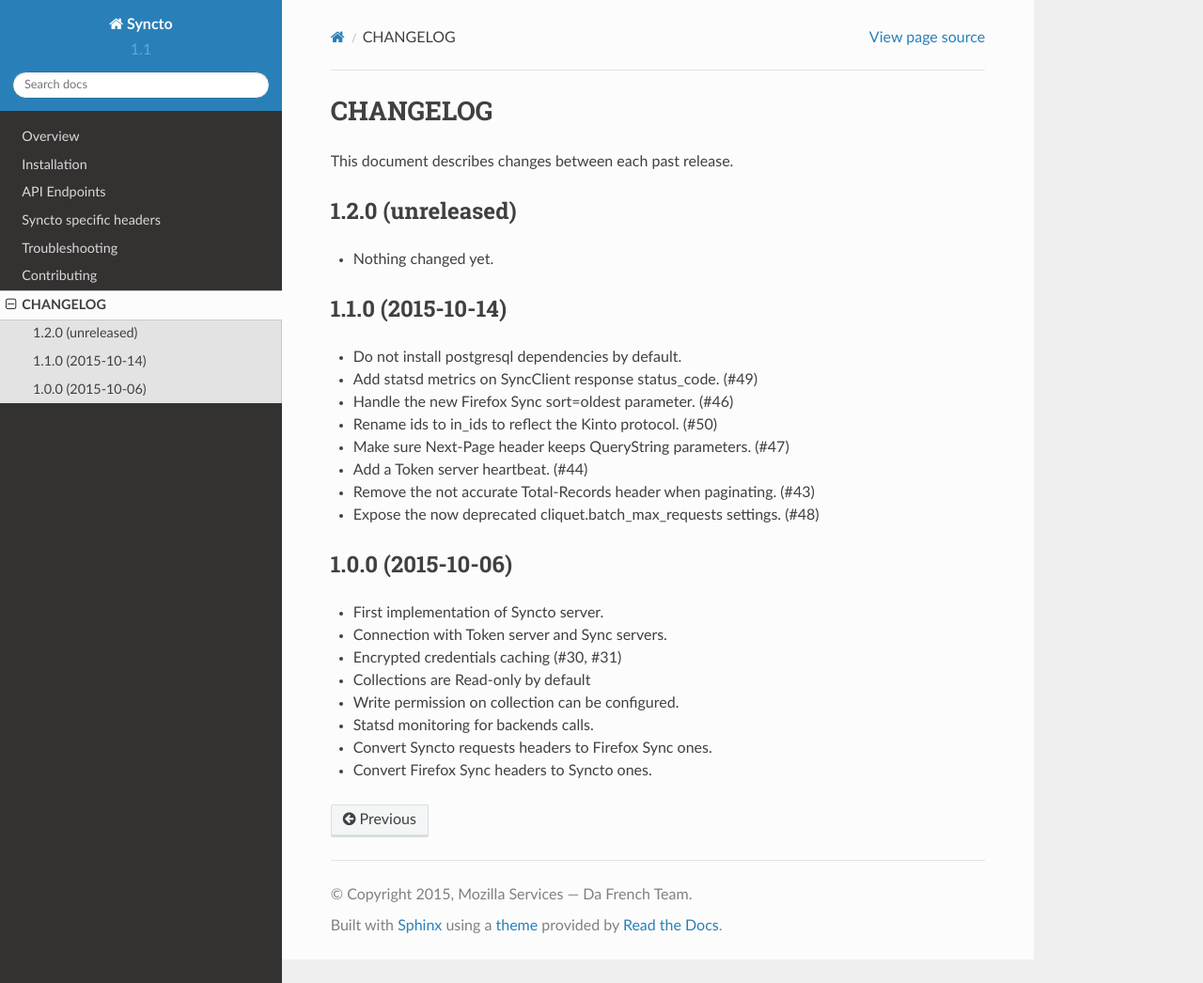
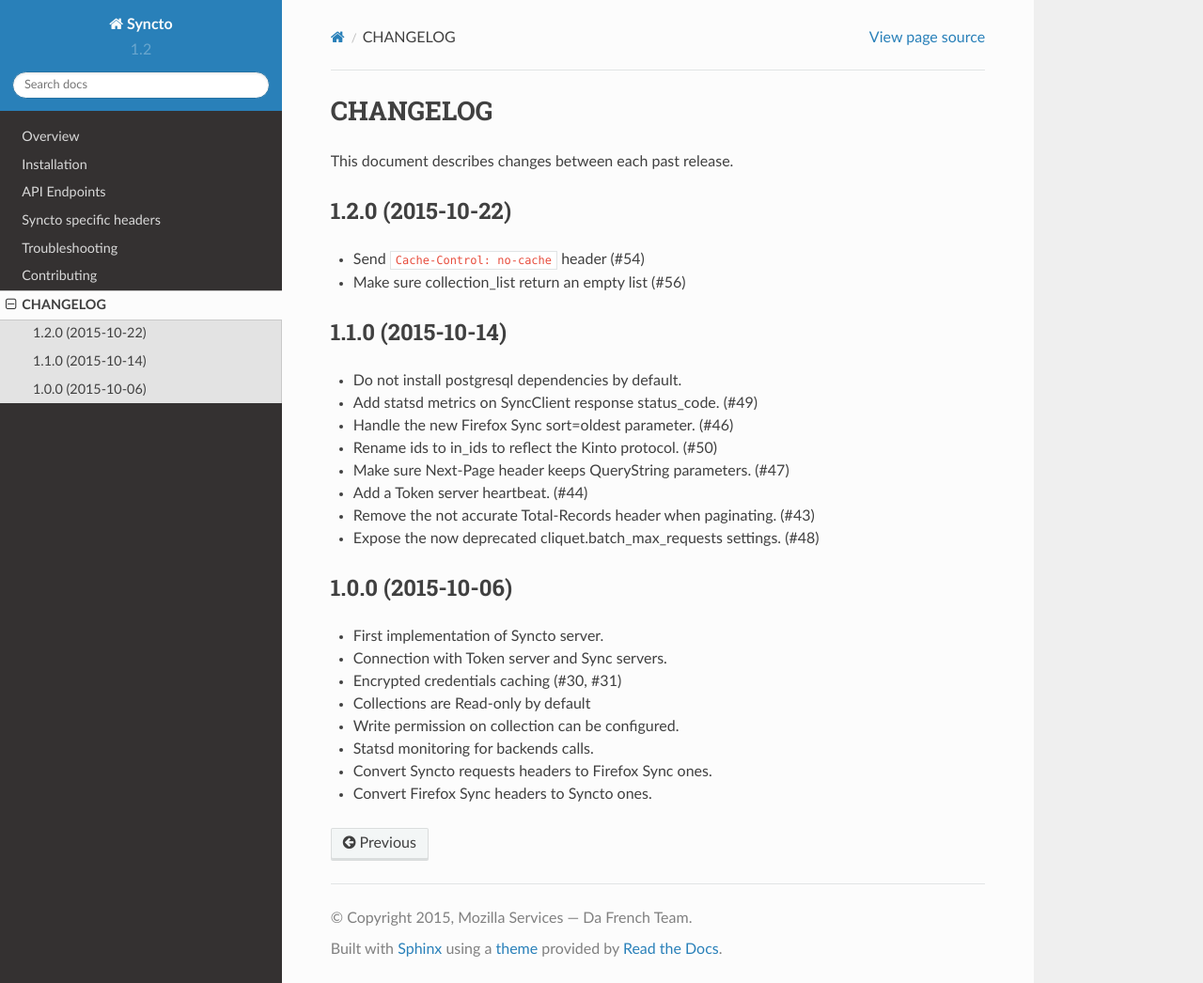
Before and after one commit to mozilla-services/syncto, a Sphinx documentation site: the page built from docs/changelog.rst, in a window 1280 px wide and 1046 px high. Shown: the whole window at 94% size. Built offline with Sphinx 7.4.7 and the Read the Docs theme 2.0.0, drawn with Linux system fonts in a browser that asks for light colours; pages that are not in the unit, such as notebooks, are missing from menus.

Commit message:
Preparing release 1.2.0

```diff
--- a/CHANGELOG.rst
+++ b/CHANGELOG.rst
@@ -4,10 +4,11 @@
 This document describes changes between each past release.
 
 
-1.2.0 (unreleased)
+1.2.0 (2015-10-22)
 ------------------
 
-- Nothing changed yet.
+- Send ``Cache-Control: no-cache`` header (#54)
+- Make sure collection_list return an empty list (#56)
 
 
 1.1.0 (2015-10-14)
--- a/dev-requirements.txt
+++ b/dev-requirements.txt
@@ -7,4 +7,3 @@
 nose
 nose-cov
 nose-mocha-reporter
-https://github.com/mozilla-services/cliquet/archive/master.zip
--- a/docs/conf.py
+++ b/docs/conf.py
@@ -67,9 +67,9 @@
 # built documents.
 #
 # The short X.Y version.
-version = '1.1'
+version = '1.2'
 # The full version, including alpha/beta/rc tags.
-release = '1.1.0'
+release = '1.2.0'
 
 # List of patterns, relative to source directory, that match files and
 # directories to ignore when looking for source files.
--- a/docs/installation.rst
+++ b/docs/installation.rst
@@ -134,9 +134,9 @@
 :note:
 
     For an exhaustive list of available settings and their default values,
-    refer to `cliquet source code <https://github.com/mozilla-services/cliquet/blob/2.8.1/cliquet/__init__.py#L26-L83>`_.
+    refer to `cliquet source code <https://github.com/mozilla-services/cliquet/blob/2.8.2/cliquet/__init__.py#L26-L83>`_.
 
-     Click here for `Syncto specific settings <https://github.com/mozilla-services/syncto/blob/1.1.0/syncto/__init__.py#L21-L28>`_
+     Click here for `Syncto specific settings <https://github.com/mozilla-services/syncto/blob/1.2.0/syncto/__init__.py#L21-L28>`_
 
 
 Enable write access
```
Also changed, not shown: requirements.txt (+4 -4 lines), setup.py (+9 -9 lines).
